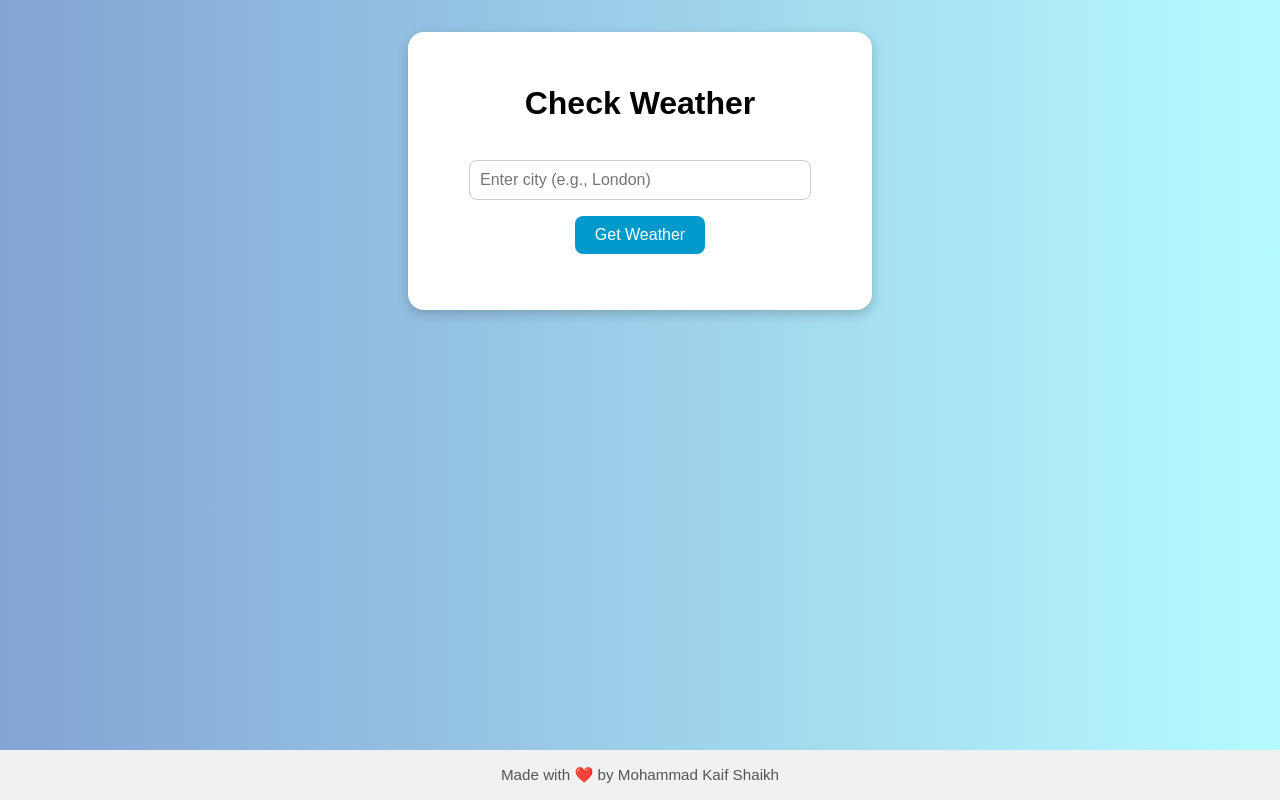
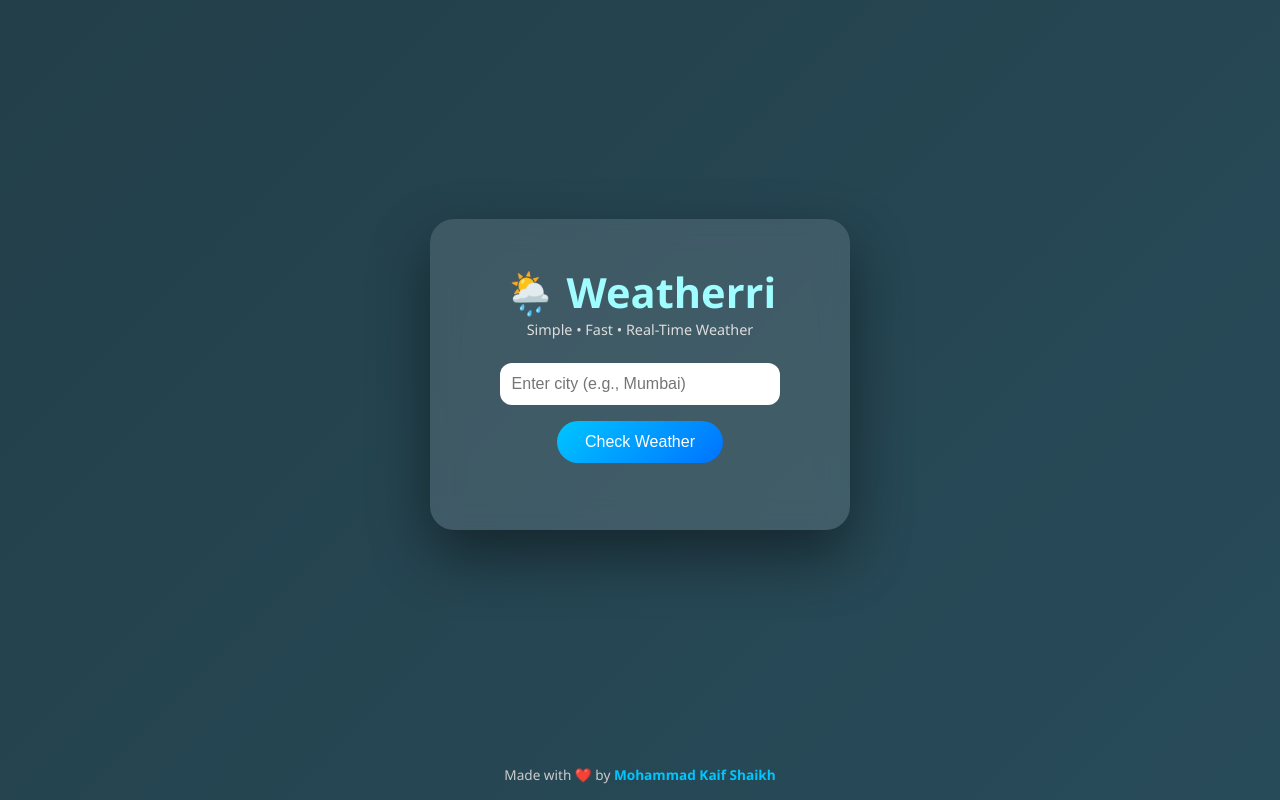
Before and after one commit to kaifshaikh786/WEATHER-app, a plain HTML site: page index.html in a window 1280 px wide. Drawn offline with Linux system fonts and the light colour scheme.

Commit message:
Update index.html

```diff
--- a/index.html
+++ b/index.html
@@ -1,24 +1,207 @@
 <!DOCTYPE html>
 <html lang="en">
 <head>
-  <meta charset="UTF-8" />
-  <meta name="viewport" content="width=device-width, initial-scale=1.0"/>
-  <title>Weather App</title>
-  <link rel="stylesheet" href="styles.css" />
+<meta charset="UTF-8">
+<meta name="viewport" content="width=device-width, initial-scale=1.0">
+<title>Weatherri | Mohammad Kaif Shaikh</title>
+
+<style>
+* {
+    box-sizing: border-box;
+}
+
+html, body {
+    height: 100%;
+    margin: 0;
+    font-family: "Segoe UI", sans-serif;
+    color: #fff;
+}
+
+/* Animated background */
+body {
+    background: linear-gradient(135deg, #0f2027, #203a43, #2c5364);
+    background-size: 400% 400%;
+    animation: bgMove 12s ease infinite;
+    display: flex;
+    flex-direction: column;
+}
+
+@keyframes bgMove {
+    0% { background-position: 0% 50%; }
+    50% { background-position: 100% 50%; }
+    100% { background-position: 0% 50%; }
+}
+
+/* App container */
+.app {
+    background: rgba(255,255,255,0.12);
+    backdrop-filter: blur(14px);
+    border-radius: 24px;
+    padding: 2.8rem;
+    width: 90%;
+    max-width: 420px;
+    margin: auto;
+    text-align: center;
+    box-shadow: 0 25px 60px rgba(0,0,0,0.45);
+}
+
+/* Title */
+h1 {
+    margin: 0;
+    font-size: 2.6rem;
+    color: #9ffcff;
+}
+
+.tagline {
+    font-size: 0.9rem;
+    color: #ddd;
+    margin-bottom: 1.5rem;
+}
+
+/* Input */
+input {
+    width: 85%;
+    padding: 12px;
+    border-radius: 12px;
+    border: none;
+    outline: none;
+    font-size: 1rem;
+}
+
+/* Button */
+button {
+    margin-top: 1rem;
+    padding: 12px 28px;
+    border-radius: 30px;
+    border: none;
+    background: linear-gradient(135deg, #00c6ff, #0072ff);
+    color: #fff;
+    font-size: 1rem;
+    cursor: pointer;
+    transition: transform 0.2s ease;
+}
+
+button:hover {
+    transform: scale(1.08);
+}
+
+/* Loader */
+.loader {
+    width: 42px;
+    height: 42px;
+    border: 4px solid rgba(255,255,255,0.3);
+    border-top: 4px solid #00c6ff;
+    border-radius: 50%;
+    margin: 20px auto;
+    animation: spin 1s linear infinite;
+    display: none;
+}
+
+@keyframes spin {
+    to { transform: rotate(360deg); }
+}
+
+/* Weather output */
+.weather {
+    margin-top: 1.4rem;
+    font-size: 1rem;
+}
+
+.weather img {
+    width: 90px;
+    animation: float 3s ease-in-out infinite;
+}
+
+@keyframes float {
+    0%,100% { transform: translateY(0); }
+    50% { transform: translateY(-8px); }
+}
+
+.weather p {
+    margin: 0.4rem 0;
+}
+
+/* Footer */
+footer {
+    text-align: center;
+    padding: 1rem;
+    font-size: 0.85rem;
+    color: #ccc;
+}
+
+footer span {
+    color: #00c6ff;
+    font-weight: 600;
+}
+</style>
 </head>
+
 <body>
-  <div class="container">
-    <h1>Check Weather</h1>
-    <input type="text" id="locationInput" placeholder="Enter city (e.g., London)" />
-    <button onclick="getWeather()">Get Weather</button>
 
-    <div class="weather-box" id="weather"></div>
-  </div>
+<div class="app">
+    <h1>🌦️ Weatherri</h1>
+    <div class="tagline">Simple • Fast • Real-Time Weather</div>
 
-  <footer>
-    Made with ❤️ by Mohammad Kaif Shaikh
-  </footer>
+    <input
+        type="text"
+        id="city"
+        placeholder="Enter city (e.g., Mumbai)"
+        onkeypress="if(event.key==='Enter') getWeather()"
+    >
 
-  <script src="script.js"></script>
+    <button onclick="getWeather()">Check Weather</button>
+
+    <div class="loader" id="loader"></div>
+    <div class="weather" id="weather"></div>
+</div>
+
+<footer>
+    Made with ❤️ by <span>Mohammad Kaif Shaikh</span>
+</footer>
+
+<script>
+function getWeather() {
+    const city = document.getElementById("city").value.trim();
+    const weatherBox = document.getElementById("weather");
+    const loader = document.getElementById("loader");
+    const apiKey = "b54d2922b5cb4b5ca58141201252605";
+
+    if (!city) {
+        weatherBox.innerHTML = "⚠️ Please enter a city name.";
+        return;
+    }
+
+    weatherBox.innerHTML = "";
+    loader.style.display = "block";
+
+    fetch(`https://api.weatherapi.com/v1/current.json?key=${apiKey}&q=${city}&aqi=no`)
+        .then(res => res.json())
+        .then(data => {
+            loader.style.display = "none";
+
+            if (data.error) {
+                weatherBox.innerHTML = "❌ City not found.";
+                return;
+            }
+
+            const w = data.current;
+            const loc = data.location;
+
+            weatherBox.innerHTML = `
+                <img src="https:${w.condition.icon}">
+                <p><strong>${loc.name}, ${loc.country}</strong></p>
+                <p>${w.condition.text}</p>
+                <p>🌡 ${w.temp_c}°C (Feels ${w.feelslike_c}°C)</p>
+                <p>💧 Humidity: ${w.humidity}%</p>
+                <p>🌬 Wind: ${w.wind_kph} km/h</p>
+            `;
+        })
+        .catch(() => {
+            loader.style.display = "none";
+            weatherBox.innerHTML = "⚠️ Unable to fetch weather data.";
+        });
+}
+</script>
+
 </body>
 </html>
```
